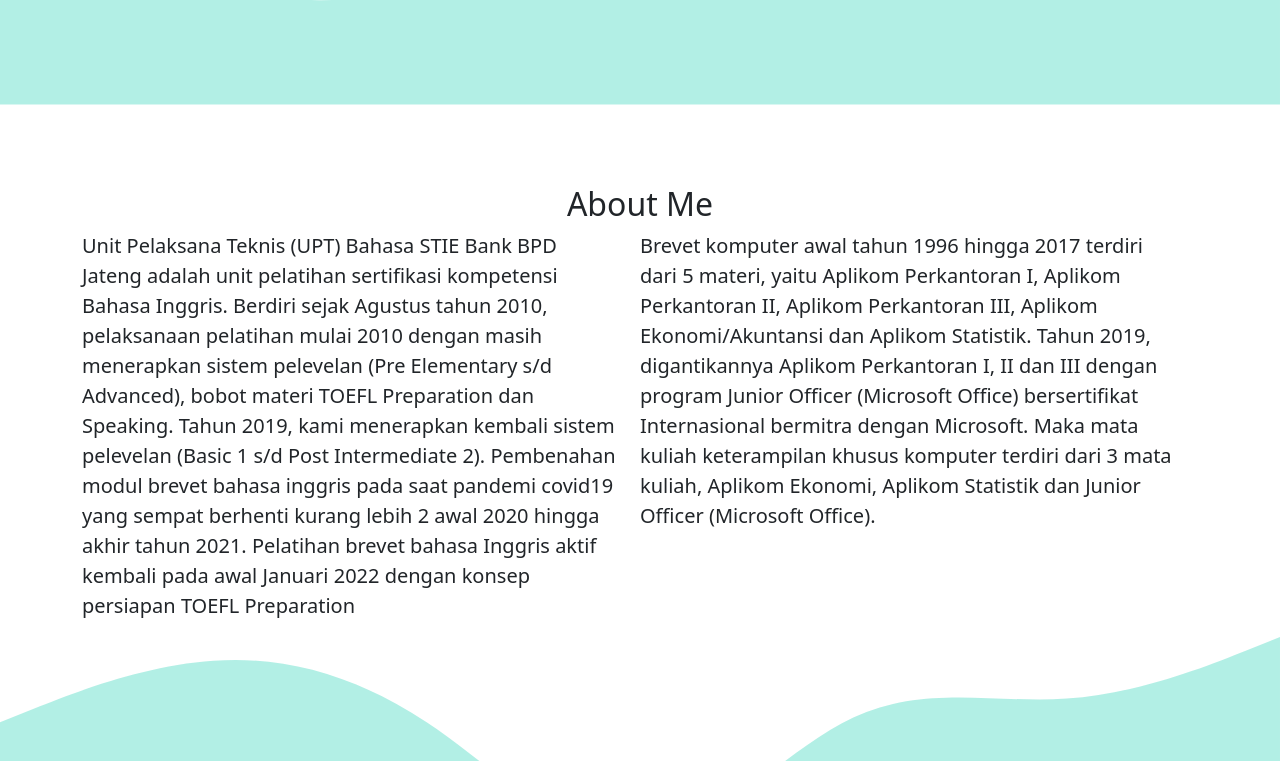
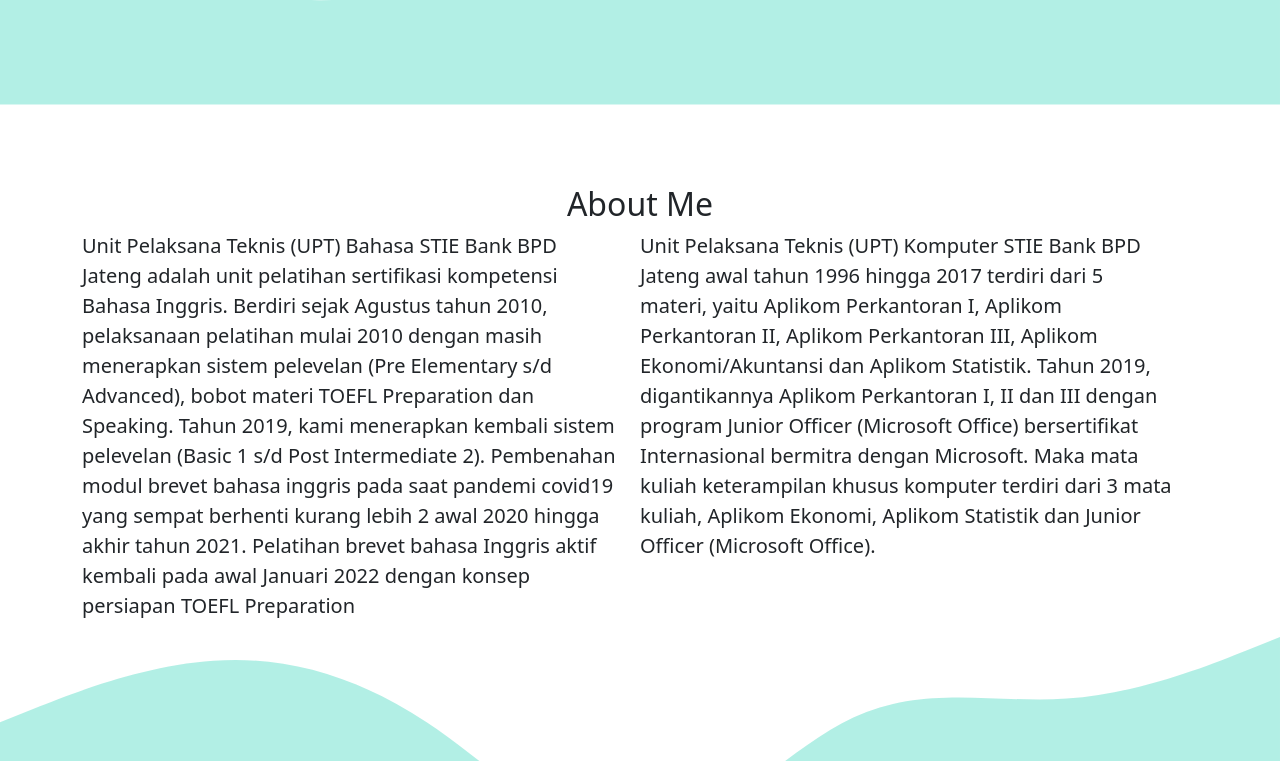
Before and after one commit to mbahjumain/mbahjumain.github.io, a plain HTML site: page index.html in a window 1280 px wide. Shown: the part 581-1342 px from the top of the page. Drawn offline with nearby package versions, Linux system fonts and the light colour scheme.

Commit message:
Update index.html

```diff
--- a/index.html
+++ b/index.html
@@ -62,7 +62,7 @@
             </div>
             <div class="col-6">
               <p>
-                Brevet komputer awal tahun 1996 hingga 2017 terdiri dari 5 materi, yaitu Aplikom Perkantoran I, Aplikom Perkantoran II, Aplikom Perkantoran III, Aplikom Ekonomi/Akuntansi dan Aplikom Statistik. Tahun 2019, digantikannya
+                Unit Pelaksana Teknis (UPT) Komputer STIE Bank BPD Jateng awal tahun 1996 hingga 2017 terdiri dari 5 materi, yaitu Aplikom Perkantoran I, Aplikom Perkantoran II, Aplikom Perkantoran III, Aplikom Ekonomi/Akuntansi dan Aplikom Statistik. Tahun 2019, digantikannya
                 Aplikom Perkantoran I, II dan III dengan program Junior Officer (Microsoft Office) bersertifikat Internasional bermitra dengan Microsoft. Maka mata kuliah keterampilan khusus komputer terdiri dari 3 mata kuliah, Aplikom
                 Ekonomi, Aplikom Statistik dan Junior Officer (Microsoft Office).
               </p>
```
